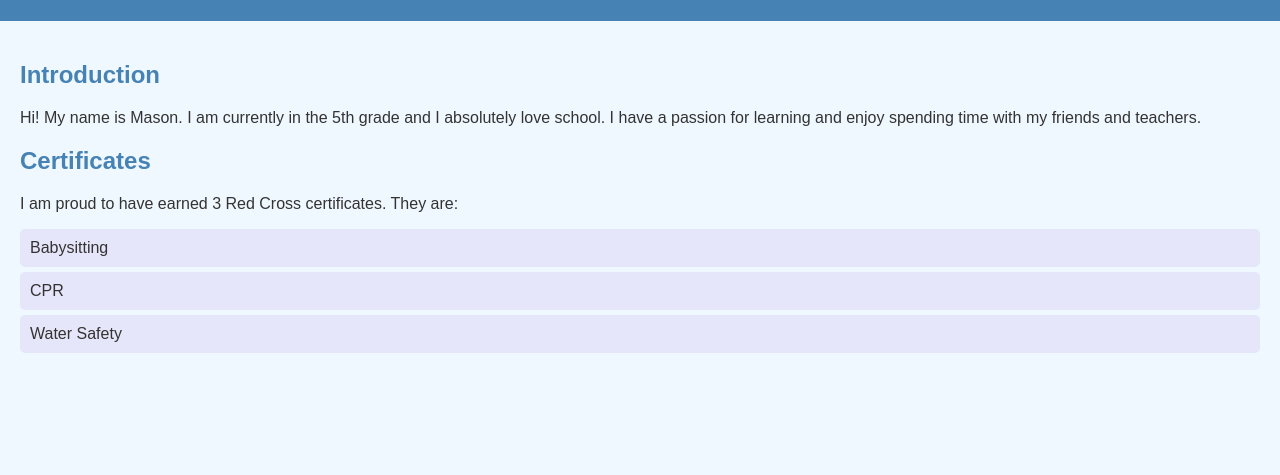
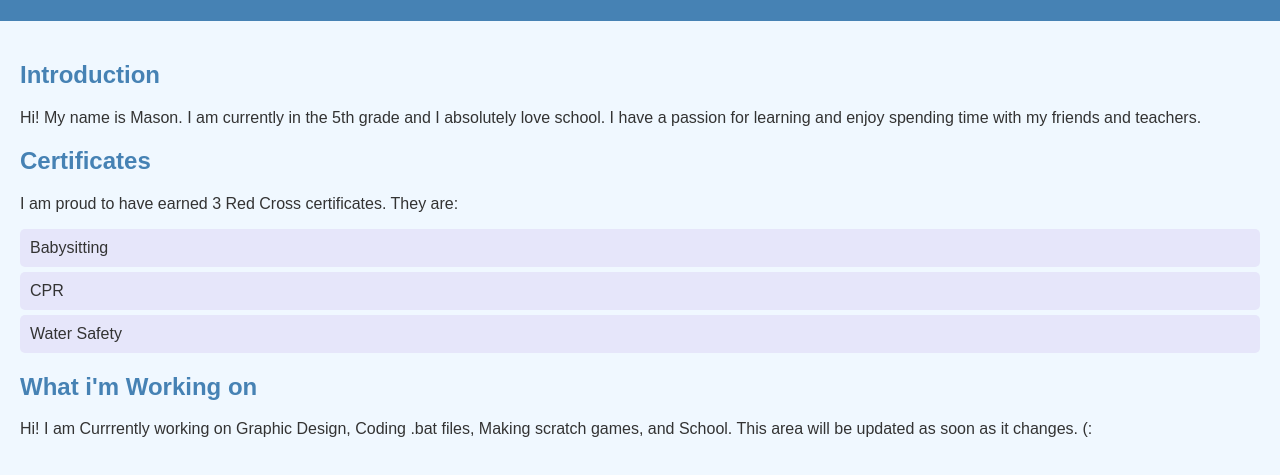
Before and after one commit to Maseyfacey/MasonHellerud.github.io, a plain HTML site: page index.html in a window 1280 px wide. Shown: the part 99-574 px from the top of the page. Drawn offline with Linux system fonts and the light colour scheme.

Commit message:
Add files via upload

```diff
--- a/index.html
+++ b/index.html
@@ -55,6 +55,9 @@
                 <li>Babysitting</li>
                 <li>CPR</li>
                 <li>Water Safety</li>
+<h2>What i'm Working on</h2>
+            <p>Hi! I am Currrently working on Graphic Design, Coding .bat files, Making scratch games, and School. This area will be updated as soon as it changes. (:</p>
+        </section>
             </ul>
         </section>
     </main>
```
